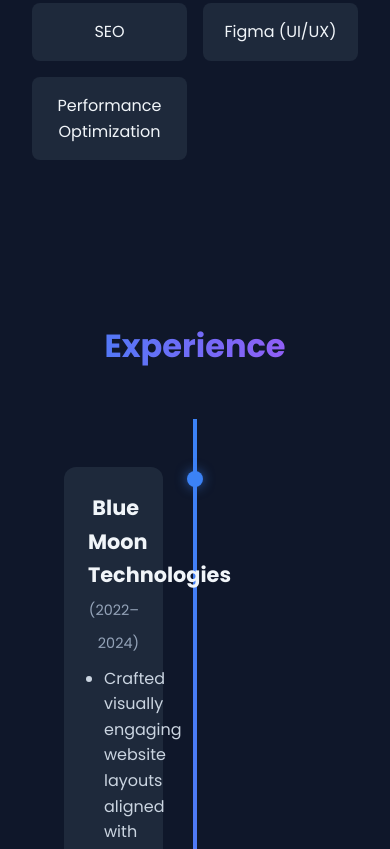
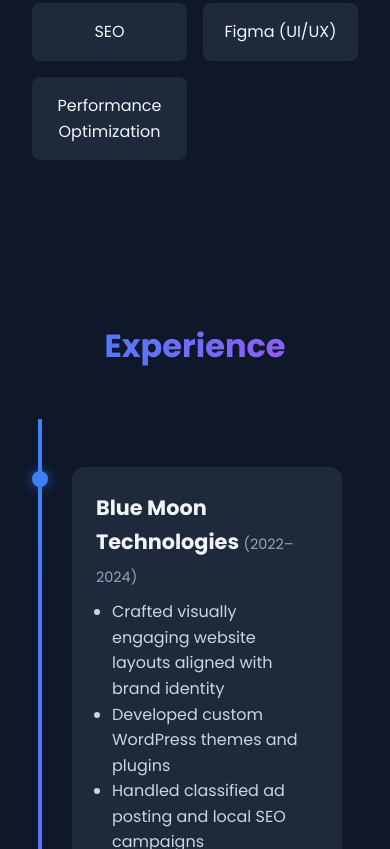
Before and after one commit to kravita814-beep/my-portfolio, a plain HTML site: page index.html in a window 390 px wide. Shown: the part 1151-2000 px from the top of the page. Drawn offline with Linux system fonts and the light colour scheme.

Commit message:
Update style.css

```diff
--- a/style.css
+++ b/style.css
@@ -168,7 +168,7 @@
   position: relative;
   margin: 3rem auto;
   padding: 2rem 0;
-  max-width: 900px;
+  max-width: 1000px;
 }
 
 .timeline::before {
@@ -204,7 +204,6 @@
   background: #1e293b;
   padding: 1.5rem;
   border-radius: 12px;
-  position: relative;
   transition: 0.3s;
 }
 
@@ -222,7 +221,6 @@
   margin-left: 1rem;
   list-style: disc;
   color: #cbd5e1;
-  text-align: left;
 }
 
 .timeline-item.left .timeline-content {
@@ -266,3 +264,35 @@
   0% { opacity: 0; transform: translateX(50px); }
   100% { opacity: 1; transform: translateX(0); }
 }
+
+/* ✅ RESPONSIVE FIX */
+@media (max-width: 768px) {
+  .timeline::before {
+    left: 8px; /* move line to left */
+
+  }
+
+  .timeline-item {
+    width: 100%;
+    padding-left: 2.5rem;
+    padding-right: 1rem;
+    text-align: left !important;
+    left: 0 !important;
+  }
+
+  .timeline-item.right {
+    left: 0; /* remove zigzag on small screen */
+  }
+
+  .timeline-item::before {
+    left: 0;
+  }
+
+  .timeline-content {
+    margin: 0 0 2rem 0 !important;
+  }
+  .hero h2
+  {
+    font-size: 2rem;
+  }
+}
```
